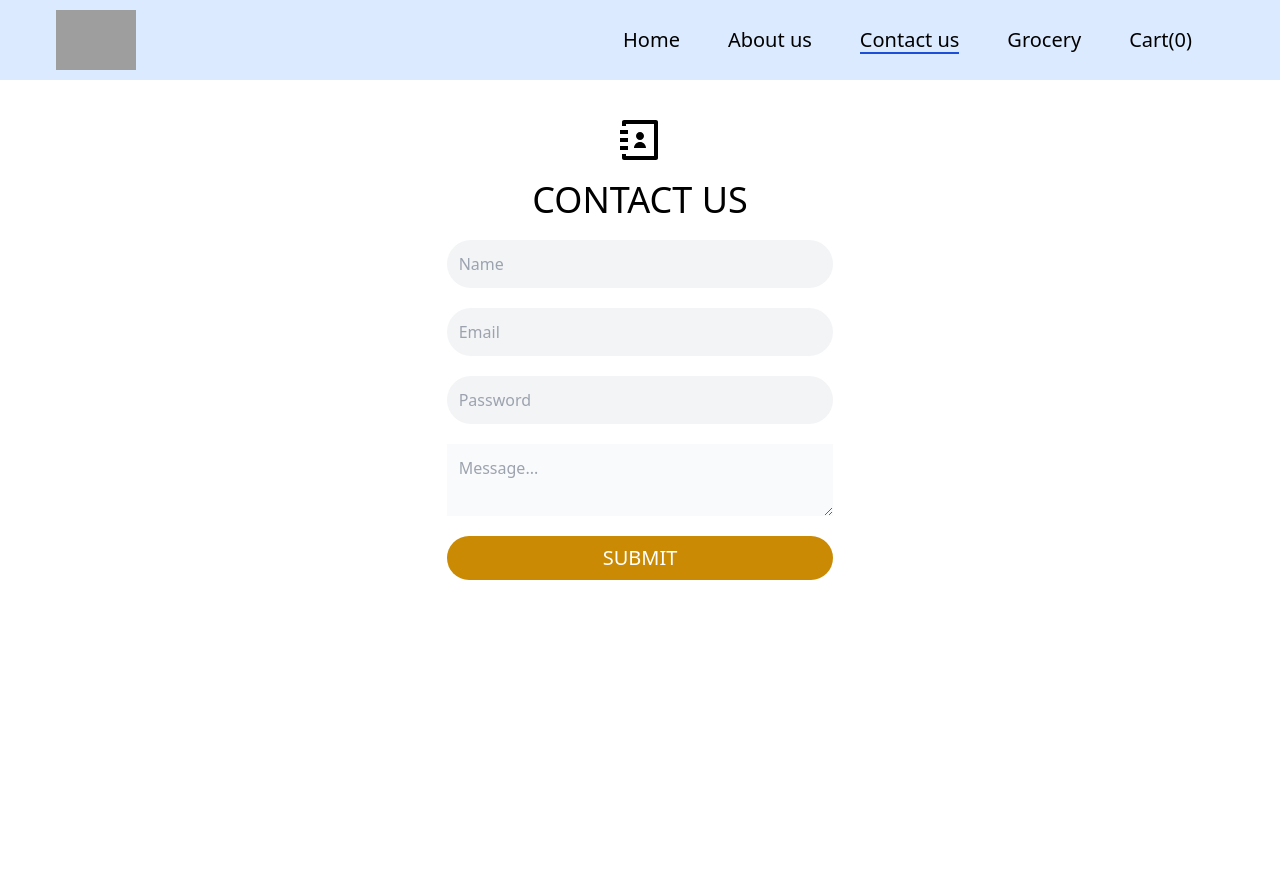
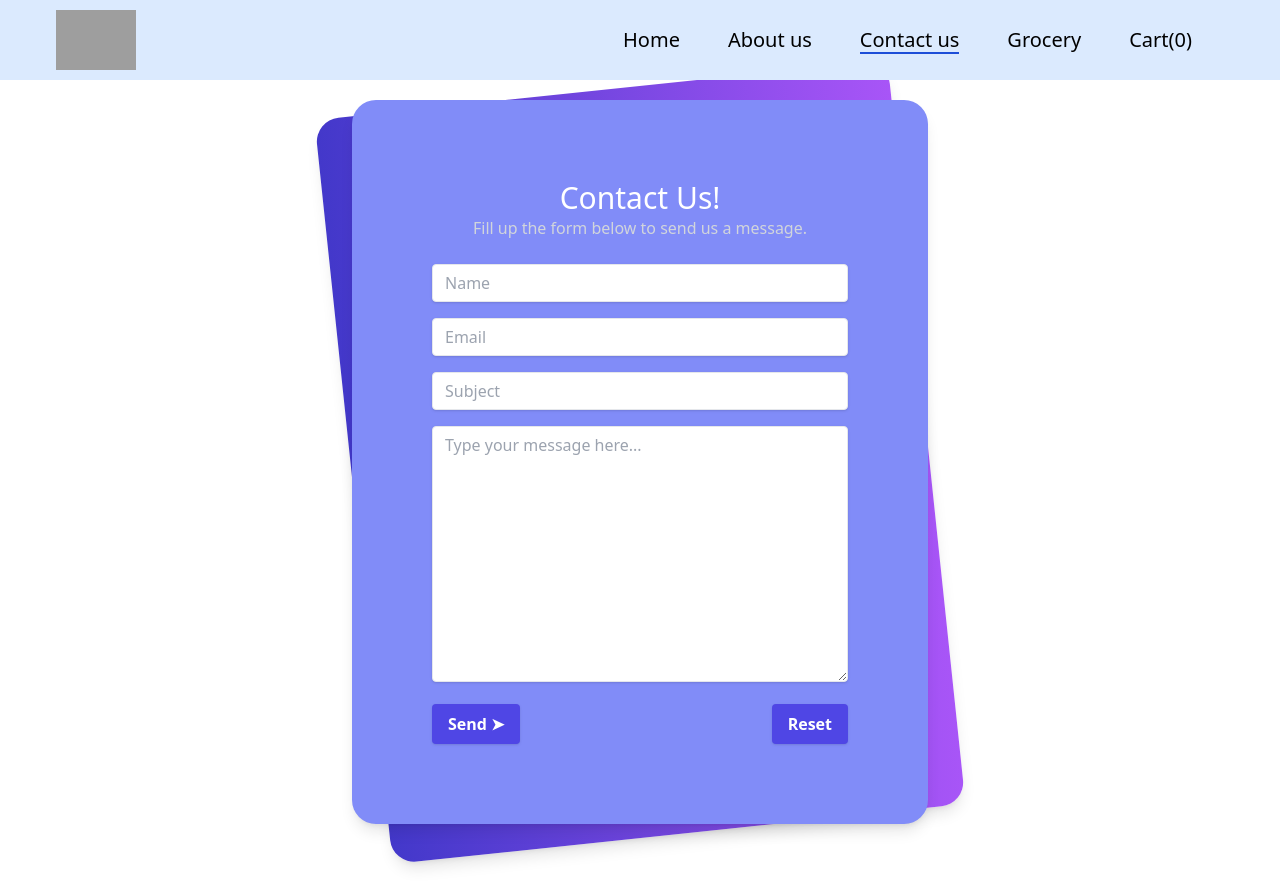
Before and after one commit to DhruTandel/namaste-react, a React (Vite) app: page /home/contact in a window 1280 px wide. Before the commit the page ends 800 px from the top, so only its background shows below. Built offline with nearby package versions, Linux system fonts and the light colour scheme; grey boxes are pictures that could not be loaded.

Commit message:
Contact form added

```diff
--- a/src/components/pages/Contact.js
+++ b/src/components/pages/Contact.js
@@ -1,47 +1,85 @@
 import React, { useState } from "react";
-import { RiContactsBook3Line } from "react-icons/ri";
 
-const Contact = () => {
-  const [name,setName]=useState("");
+const ContactForm = () => {
+  const [formData, setFormData] = useState({
+    name: "",
+    email: "",
+    subject: "",
+    message: "",
+  });
+
+  const handleChange = (e) => {
+    const { name, value } = e.target;
+    setFormData((prev) => ({ ...prev, [name]: value }));
+  };
+
+  const handleSubmit = (e) => {
+    e.preventDefault();
+    // Form submission logic
+    console.log("Form submitted:", formData);
+  };
 
   return (
-    <>
-      <div className="h-[calc(100vh-115px)] overflow-hidden mt-24">
-        <div className="container h-4/5 w-1/3 mx-auto">
-          <div className=" flex justify-center text-5xl">
-            <RiContactsBook3Line className="mt-5" />
+    <div className="min-h-screen py-6 mt-10 flex flex-col justify-center sm:py-12">
+      <div className="relative py-3 sm:max-w-xl sm:mx-auto">
+        <div className="absolute inset-0 bg-gradient-to-r from-indigo-700 to-purple-500 shadow-lg transform -skew-y-6 sm:skew-y-0 sm:-rotate-6 sm:rounded-3xl"></div>
+        <div className="text-white relative px-4 py-10 bg-indigo-400 shadow-lg sm:rounded-3xl sm:p-20">
+          <div className="text-center pb-6">
+            <h1 className="text-3xl">Contact Us!</h1>
+            <p className="text-gray-300">
+              Fill up the form below to send us a message.
+            </p>
           </div>
-          <div className="mt-4">
-            <h1 className="text-4xl text-center uppercase">Contact Us</h1>
-          </div>
-          <form className="m-5 flex flex-col gap-5">
+          <form onSubmit={handleSubmit}>
             <input
+              className="shadow mb-4 appearance-none border rounded w-full py-2 px-3 text-gray-700 leading-tight focus:outline-none focus:shadow-outline"
               type="text"
               placeholder="Name"
-              className="w-full p-3 bg-gray-100 rounded-full"
+              name="name"
+              value={formData.name}
+              onChange={handleChange}
             />
             <input
-              type="text"
+              className="shadow mb-4 appearance-none border rounded w-full py-2 px-3 text-gray-700 leading-tight focus:outline-none focus:shadow-outline"
+              type="email"
               placeholder="Email"
-              className="w-full p-3 bg-gray-100 rounded-full"
+              name="email"
+              value={formData.email}
+              onChange={handleChange}
             />
             <input
+              className="shadow mb-4 appearance-none border rounded w-full py-2 px-3 text-gray-700 leading-tight focus:outline-none focus:shadow-outline"
               type="text"
-              placeholder="Password"
-              className="w-full p-3 bg-gray-100 rounded-full"
+              placeholder="Subject"
+              name="subject"
+              value={formData.subject}
+              onChange={handleChange}
             />
             <textarea
-              placeholder="Message..."
-              className="bg-gray-50 p-3"
+              className="shadow mb-4 min-h-0 appearance-none border rounded h-64 w-full py-2 px-3 text-gray-700 leading-tight focus:outline-none focus:shadow-outline"
+              placeholder="Type your message here..."
+              name="message"
+              value={formData.message}
+              onChange={handleChange}
             ></textarea>
-            <button className="bg-yellow-600 p-2 text-xl text-white rounded-full hover:bg-yellow-500">
-              SUBMIT
-            </button>
-           </form>
+            <div className="flex justify-between">
+              <input
+                className="shadow bg-indigo-600 hover:bg-indigo-700 text-white font-bold py-2 px-4 rounded focus:outline-none focus:shadow-outline"
+                type="submit"
+                value="Send ➤"
+              />
+              <input
+                className="shadow bg-indigo-600 hover:bg-indigo-700 text-white font-bold py-2 px-4 rounded focus:outline-none focus:shadow-outline"
+                type="reset"
+                value="Reset"
+                onClick={() => setFormData({ name: "", email: "", subject: "", message: "" })}
+              />
+            </div>
+          </form>
         </div>
       </div>
-    </>
+    </div>
   );
 };
 
-export default Contact;
+export default ContactForm;
```
Also changed, not shown: index.css (line endings or trailing spaces).
